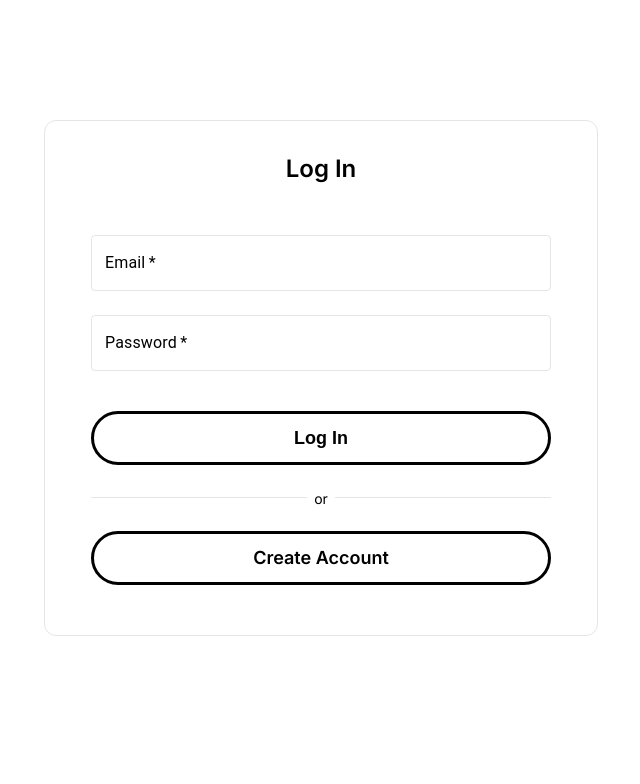
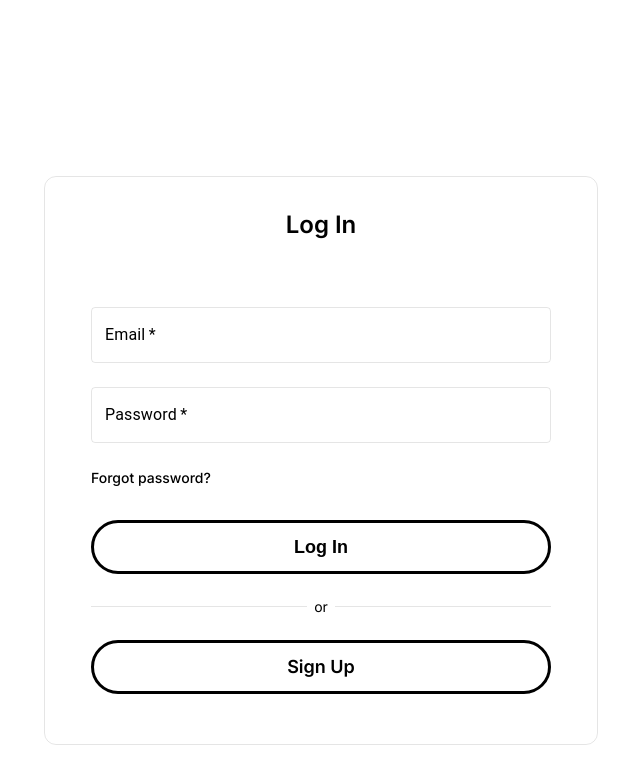
Before and after one commit to andrejkoller/auth-frontend, a Next.js app: page /signin in a window 1280 px wide. Shown: the top 784 px of the page, without its empty margins (319-959 px from the left). Built offline with nearby package versions, Linux system fonts and the light colour scheme.

Commit message:
Refactor sign-in and sign-up styles: enhance header layout, add forgot password link, and streamline theme handling in global styles.

```diff
--- a/src/app/globals.css
+++ b/src/app/globals.css
@@ -1,22 +1,13 @@
 :root {
   --font-inter: "Inter", -apple-system, BlinkMacSystemFont, "Segoe UI", Roboto,
     Helvetica, Arial, sans-serif;
+  --bg-main: #ffffff;
+  --text-default: #000000;
+  --border: rgba(0, 0, 0, 0.1);
   --color-presenter: #ff8c42;
   --color-planning: #766ce6;
   --color-music: #3ddc97;
   --color-community: #4a90e2;
-}
-
-[data-theme="light"] {
-  --bg-main: #ffffff;
-  --text-default: #000000;
-  --border: rgba(0, 0, 0, 0.1);
-}
-
-[data-theme="dark"] {
-  --bg-main: #000000;
-  --text-default: #ffffff;
-  --border: rgba(255, 255, 255, 0.2);
 }
 
 body {
--- a/src/app/layoutClient.tsx
+++ b/src/app/layoutClient.tsx
@@ -1,23 +1,9 @@
 "use client";
-
-import { useEffect, useState } from "react";
 
 export default function LayoutClient({
   children,
 }: Readonly<{
   children: React.ReactNode;
 }>) {
-  const [isClient, setIsClient] = useState(false);
-
-  useEffect(() => {
-    setIsClient(true);
-    const storedTheme = localStorage.getItem("theme") || "light";
-    document.documentElement.setAttribute("data-theme", storedTheme);
-  }, []);
-
-  if (!isClient) {
-    return <main>{children}</main>;
-  }
-
   return <main>{children}</main>;
 }
--- a/src/app/signin/page.module.css
+++ b/src/app/signin/page.module.css
@@ -1,4 +1,4 @@
-.signin {
+.signinSection {
   display: flex;
   flex-direction: column;
   align-items: center;
@@ -31,8 +31,16 @@
   gap: 16px;
 }
 
+.signinHeader {
+  display: flex;
+  flex-direction: column;
+  align-items: center;
+  width: 100%;
+  margin-bottom: 32px;
+}
+
 .signinHeader h1 {
-  margin: 0 0 16px 0;
+  margin: 0;
   text-align: center;
   font-size: 24px;
   font-weight: 600;
@@ -90,6 +98,25 @@
   top: -0.75em;
 }
 
+.signinOptions {
+  display: flex;
+  flex-direction: row;
+  align-items: center;
+  justify-content: space-between;
+  width: 100%;
+}
+
+.forgotPassword {
+  color: var(--text-default);
+  text-decoration: none;
+  font-size: 0.875rem;
+  font-weight: 500;
+}
+
+.forgotPassword:hover {
+  text-decoration: underline;
+}
+
 .signupActions {
   display: flex;
   flex-direction: column;
--- a/src/app/signin/page.tsx
+++ b/src/app/signin/page.tsx
@@ -86,6 +86,11 @@ export default function Page() {
                 />
               </div>
             </div>
+            <div className={styles.signinOptions}>
+              <Link href={"/forgot-password"} className={styles.forgotPassword}>
+                Forgot password?
+              </Link>
+            </div>
             <div className={styles.signinActions}>
               <button type="submit" className={styles.signinButton}>
                 Log In
@@ -97,7 +102,7 @@ export default function Page() {
           </div>
           <div className={styles.signupActions}>
             <Link href={"/signup"} className={styles.signupButton}>
-              <span>Create Account</span>
+              <span>Sign Up</span>
             </Link>
           </div>
         </div>
```
Also changed, not shown: src/app/signup/page.module.css (+9 -1 lines).
